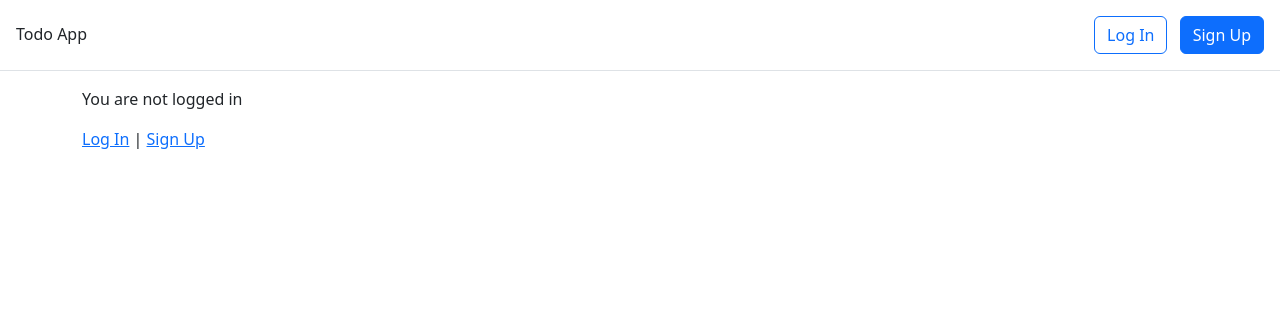
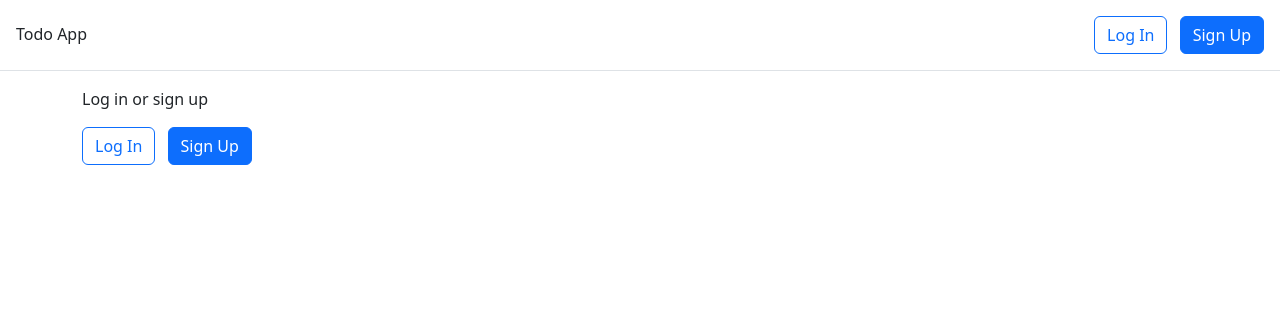
Before and after one commit to jphamtv/todo, a Django app: page / in a window 1280 px wide. Shown: the top 331 px of the page. Run offline with Django 4.2, Linux system fonts and the light colour scheme.

Commit message:
update login and signup forms

```diff
--- a/templates/base.html
+++ b/templates/base.html
@@ -18,8 +18,8 @@
       <a class="navbar-brand mb-0 h1" href="{% url 'home' %}">Todo App</a>
       <ul class="nav col-12 col-lg-auto me-lg-auto mb-2 justify-content-center
               mb-md-0">
-        <!-- Customer is logged in -->
-        {% if user.is_authenticated %}
+      <!-- Customer is logged in -->
+      {% if user.is_authenticated %}
       </ul>
       <div class="dropdown text-end">
         <a href="#" class="d-block link-dark text-decoration-none dropdown-toggle" id="dropdownUser1"
@@ -43,6 +43,7 @@
       {% endif %}
     </div>
     </div>
+
   </nav>
   <main>
     <div class="container">
--- a/templates/home.html
+++ b/templates/home.html
@@ -11,8 +11,9 @@
 <p><a class="btn btn-primary btn-lg" href="{% url 'task_list' %}" role="button">View your tasks</a></p>
 <!-- Customer is logged out or not registered yet -->
 {% else %}
-<p>You are not logged in</p>
-<a href="{% url 'login' %}">Log In</a> |
-<a href="{% url 'signup' %}">Sign Up</a>
+<p>Log in or sign up</p>
+<a href="{% url 'login' %}" class="btn btn-outline-primary me-2">
+    Log In</a>
+  <a href="{% url 'signup' %}" class="btn btn-primary">Sign Up</a>
 {% endif %}
 {% endblock content %}
--- a/templates/registration/login.html
+++ b/templates/registration/login.html
@@ -5,10 +5,15 @@
 {% block title %}Log In{% endblock title %}
 
 {% block content %}
+<div class="card mx-auto my-5" style="width:26rem">
+  <div class="card-body mx-4 my-4">
     <h2 class="mb-4">Log In</h2>
     <form class="mb-4" method="post">{% csrf_token %}
       {{ form|crispy }}
       <button class="btn btn-primary" type="submit">Log In</button>
     </form>
     <p><a href="{% url 'password_reset' %}">Forgot your password?</a></p>
+  </div>
+  <div class="card-footer text-muted"><p class="card-text text-center"><small>Don't have an account? <a href="{% url 'signup' %}">Sign Up</small></a></small></p></div>
+</div>
 {% endblock content %}
--- a/templates/task_detail.html
+++ b/templates/task_detail.html
@@ -2,15 +2,15 @@
 {% extends "base.html" %}
 
 {% block content %}
+<p><a href="{% url 'task_list' %}" class="text-decoration-none">< Back to Task List</a></p>
 <div class="task-entry">
   <h2>{{ object.title }}</h2>
   <p>{{ object.description }}</p>
   <p>{{ object.due_date }}</p>
 </div>
 <div>
-  <p><a href="{% url 'task_edit' task.pk %}">Edit</a>
-    <a href="{% url 'task_delete' task.pk %}">Delete</a>
+  <p><a href="{% url 'task_edit' task.pk %}" class="btn btn-outline-secondary btn-sm">Edit</a>
+    <a href="{% url 'task_delete' task.pk %}" class="btn btn-outline-danger btn-sm">Delete</a>
   </p>
-  <p>Back to <a href="{% url 'task_list' %}">Task List</a>.</p>
 </div>
 {% endblock content %}
```
Also changed, not shown: templates/registration/signup.html (+10 -5 lines). Lines whose indentation alone changed are shown as unchanged.
